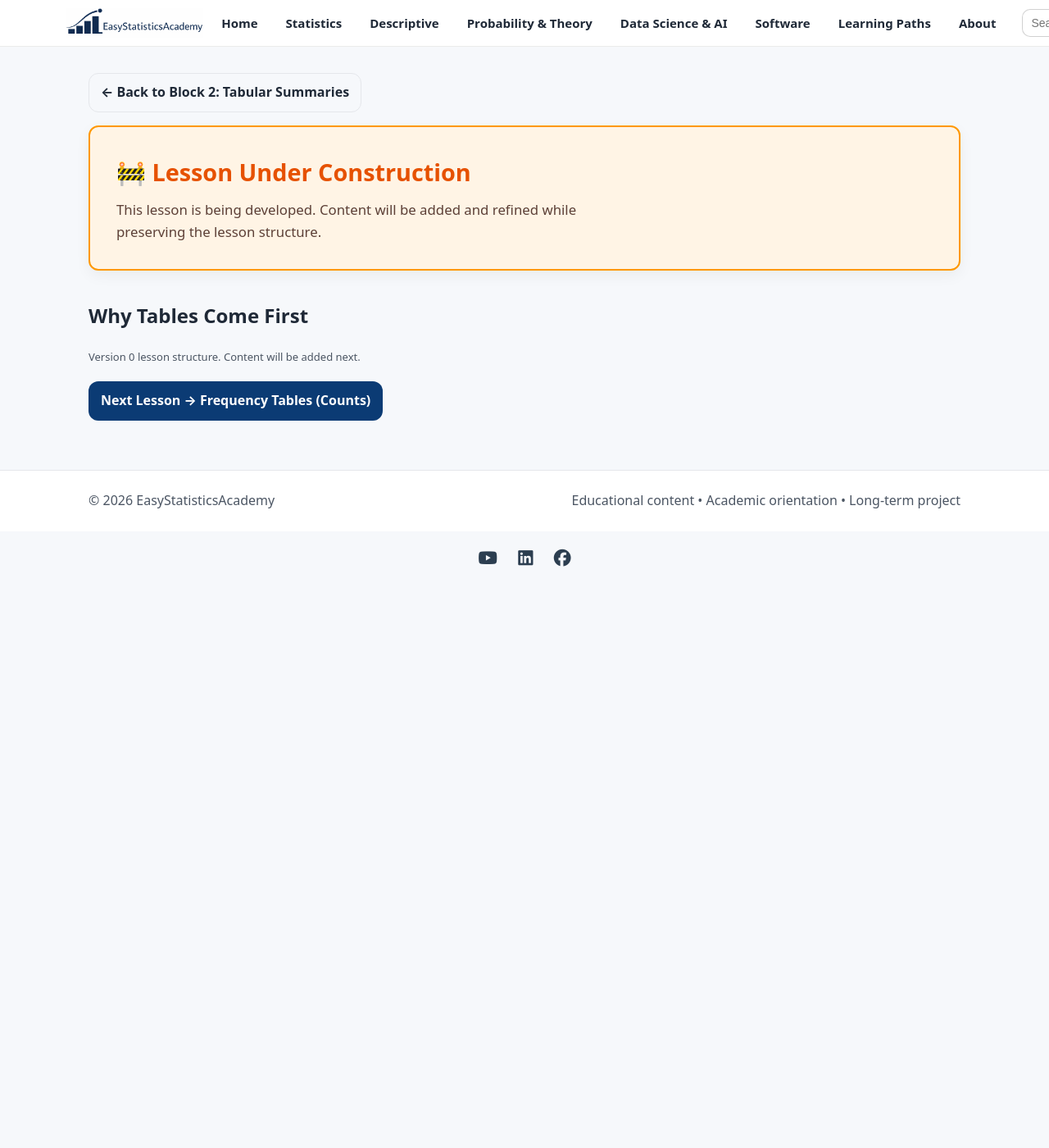
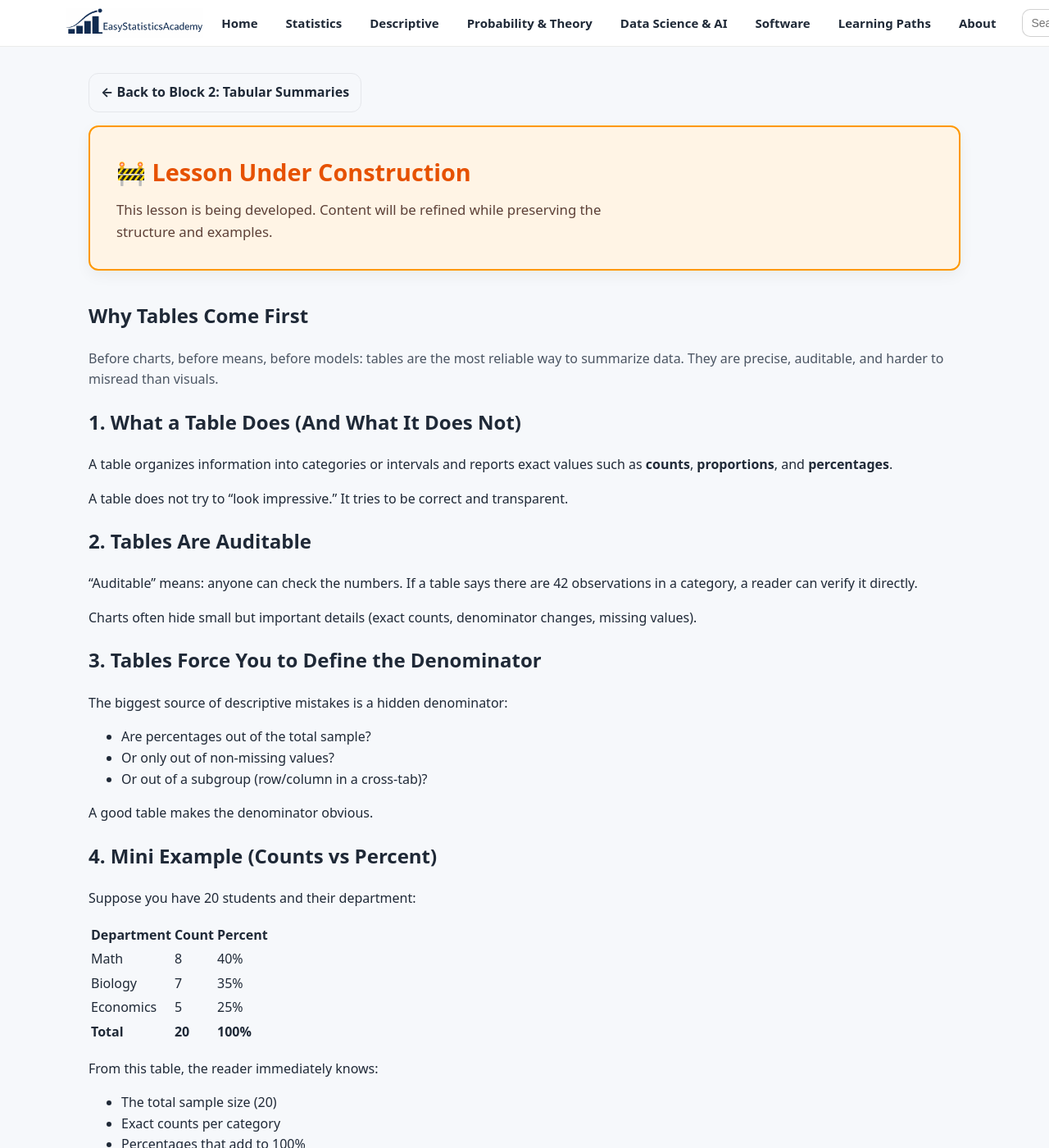
Before and after one commit to ammar-homaida-statistics/easystatisticsacademy, a Jekyll site: the page built from descriptive/tabular-summaries/why-tables-come-first/index.md, in a window 1280 px wide and 1400 px high. Shown: the whole window at 82% size. Built offline with Jekyll 4.4.1, drawn with Linux system fonts in a browser that asks for light colours; some of the changed text lies outside the part shown.

Commit message:
Add lesson content

```diff
--- a/descriptive/tabular-summaries/why-tables-come-first/index.md
+++ b/descriptive/tabular-summaries/why-tables-come-first/index.md
@@ -6,12 +6,14 @@ permalink: /descriptive/tabular-summaries/why-tables-come-first/
 sidebar: false
 ---
 
+<!-- Previous Button -->
 <section class="section section-slim">
   <a class="btn btn-outline" href="/descriptive/tabular-summaries/">
     ← Back to Block 2: Tabular Summaries
   </a>
 </section>
 
+<!-- UNDER CONSTRUCTION NOTICE -->
 <section class="section section-slim">
   <div class="callout" style="background:#fff4e5; border:2px solid #ff9800; padding:2rem; border-radius:12px;">
     <div class="callout-copy">
@@ -19,7 +21,7 @@ sidebar: false
         🚧 Lesson Under Construction
       </h2>
       <p style="margin:0; font-size:1.05rem; color:#5d4037; line-height:1.6;">
-        This lesson is being developed. Content will be added and refined while preserving the lesson structure.
+        This lesson is being developed. Content will be refined while preserving the structure and examples.
       </p>
     </div>
   </div>
@@ -28,10 +30,95 @@ sidebar: false
 <section class="section">
   <div class="section-head">
     <h1>Why Tables Come First</h1>
-    <p class="muted-mini">Version 0 lesson structure. Content will be added next.</p>
+    <p>
+      Before charts, before means, before models: tables are the most reliable way to summarize data.
+      They are precise, auditable, and harder to misread than visuals.
+    </p>
   </div>
+
+  <h2>1. What a Table Does (And What It Does Not)</h2>
+  <p>
+    A table organizes information into categories or intervals and reports exact values such as
+    <strong>counts</strong>, <strong>proportions</strong>, and <strong>percentages</strong>.
+  </p>
+  <p>
+    A table does not try to “look impressive.” It tries to be correct and transparent.
+  </p>
+
+  <h2>2. Tables Are Auditable</h2>
+  <p>
+    “Auditable” means: anyone can check the numbers.
+    If a table says there are 42 observations in a category, a reader can verify it directly.
+  </p>
+  <p>
+    Charts often hide small but important details (exact counts, denominator changes, missing values).
+  </p>
+
+  <h2>3. Tables Force You to Define the Denominator</h2>
+  <p>
+    The biggest source of descriptive mistakes is a hidden denominator:
+  </p>
+  <ul>
+    <li>Are percentages out of the total sample?</li>
+    <li>Or only out of non-missing values?</li>
+    <li>Or out of a subgroup (row/column in a cross-tab)?</li>
+  </ul>
+  <p>
+    A good table makes the denominator obvious.
+  </p>
+
+  <h2>4. Mini Example (Counts vs Percent)</h2>
+  <p>Suppose you have 20 students and their department:</p>
+
+  <table class="table">
+    <thead>
+      <tr>
+        <th>Department</th>
+        <th>Count</th>
+        <th>Percent</th>
+      </tr>
+    </thead>
+    <tbody>
+      <tr><td>Math</td><td>8</td><td>40%</td></tr>
+      <tr><td>Biology</td><td>7</td><td>35%</td></tr>
+      <tr><td>Economics</td><td>5</td><td>25%</td></tr>
+      <tr><td><strong>Total</strong></td><td><strong>20</strong></td><td><strong>100%</strong></td></tr>
+    </tbody>
+  </table>
+
+  <p>
+    From this table, the reader immediately knows:
+  </p>
+  <ul>
+    <li>The total sample size (20)</li>
+    <li>Exact counts per category</li>
+    <li>Percentages that add to 100%</li>
+  </ul>
+
+  <h2>5. Why Charts Can Mislead (Even When Not Intentional)</h2>
+  <p>Common issues:</p>
+  <ul>
+    <li>Missing values not shown (percentages look bigger than they should)</li>
+    <li>Axis manipulation (bar chart scale exaggerates differences)</li>
+    <li>Too many categories (readers cannot compare properly)</li>
+    <li>Pie charts hide small differences and make comparisons hard</li>
+  </ul>
+  <p>
+    A table may be less “visual,” but it is usually more honest.
+  </p>
+
+  <h2>6. Practical Rule for This Block</h2>
+  <ul>
+    <li>Start with tables to confirm counts, totals, and missingness.</li>
+    <li>Then (later) use charts to communicate patterns.</li>
+  </ul>
+
+  <p>
+    In the next lesson, we build frequency tables correctly — including what to do with missing values.
+  </p>
 </section>
 
+<!-- Next Button -->
 <section class="section section-slim">
   <a class="btn" href="/descriptive/tabular-summaries/frequency-tables/">
     Next Lesson → Frequency Tables (Counts)
@@ -41,6 +128,7 @@ sidebar: false
 <script>
   (function () {
     var KEY = "esa_continue_descriptive_tabular_summaries_lesson_v0";
+
     localStorage.setItem(KEY, JSON.stringify({
       url: "/descriptive/tabular-summaries/why-tables-come-first/",
       label: "Lesson 1 — Why Tables Come First",
```
